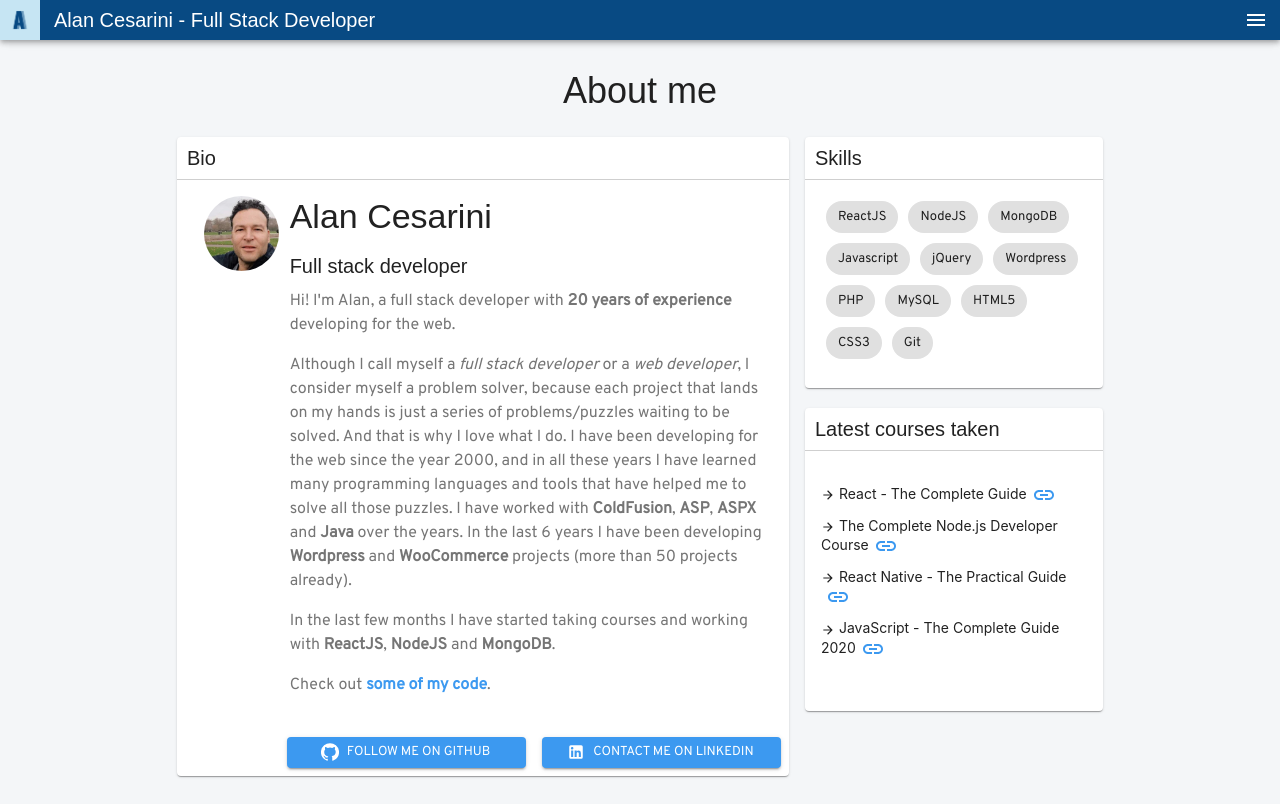
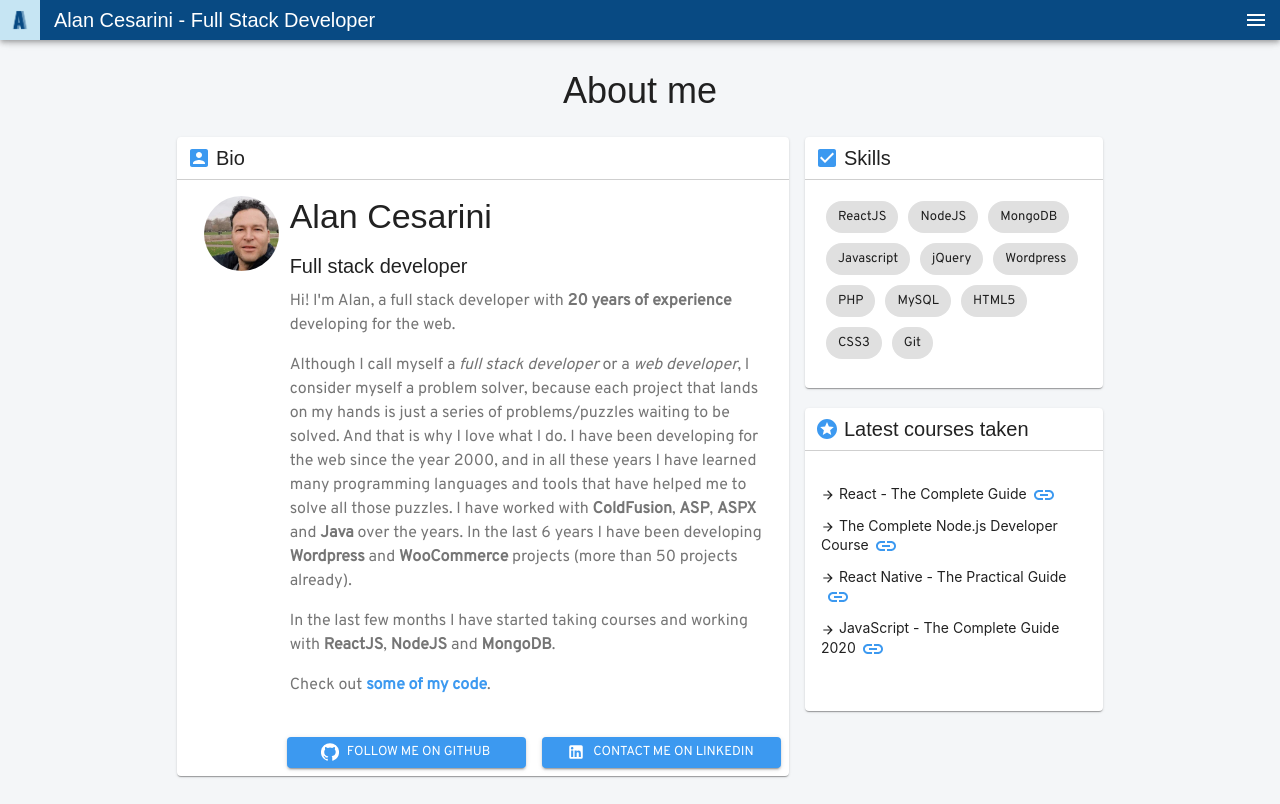
Before and after one commit to alancesarini/personal-portfolio, a React (Create React App) app: page / in a window 1280 px wide. Built offline with nearby package versions, Linux system fonts and the light colour scheme; a web font is replaced by a local one.

Commit message:
Added icons in the card header

```diff
--- a/src/components/Pages/Bio/Bio.js
+++ b/src/components/Pages/Bio/Bio.js
@@ -14,6 +14,9 @@ import GitHubIcon from "@material-ui/icons/GitHub";
 import LinkedIn from "@material-ui/icons/LinkedIn";
 import ArrowForward from "@material-ui/icons/ArrowForward";
 import LinkIcon from "@material-ui/icons/Link";
+import AccountBox from "@material-ui/icons/AccountBox";
+import CheckBox from "@material-ui/icons/CheckBox";
+import Stars from "@material-ui/icons/Stars";
 import Chip from "@material-ui/core/Chip";
 import parse from "html-react-parser";
 import Link from "@material-ui/core/Link";
@@ -31,7 +34,12 @@ const Bio = props => {
         <Grid item lg={6} md={6} xs={12}>
           <Card className={classes.Bio}>
             <div className={classes.CardHeader}>
-              <Typography variant="h6" component="h5">
+              <AccountBox className={classes.CardHeaderIcon} color="primary" />
+              <Typography
+                variant="h6"
+                component="h5"
+                className={classes.CardHeaderText}
+              >
                 Bio
               </Typography>
             </div>
@@ -114,7 +122,12 @@ const Bio = props => {
         <Grid item lg={3} md={6} xs={12}>
           <Card className={classes.Bio}>
             <div className={classes.CardHeader}>
-              <Typography variant="h6" component="h5">
+              <CheckBox className={classes.CardHeaderIcon} color="primary" />
+              <Typography
+                variant="h6"
+                component="h5"
+                className={classes.CardHeaderText}
+              >
                 Skills
               </Typography>
             </div>
@@ -126,7 +139,12 @@ const Bio = props => {
           </Card>
           <Card className={classes.Bio}>
             <div className={classes.CardHeader}>
-              <Typography variant="h6" component="h5">
+              <Stars className={classes.CardHeaderIcon} color="primary" />
+              <Typography
+                variant="h6"
+                component="h5"
+                className={classes.CardHeaderText}
+              >
                 Latest courses taken
               </Typography>
             </div>
--- a/src/components/Pages/Bio/Bio.module.css
+++ b/src/components/Pages/Bio/Bio.module.css
@@ -53,3 +53,14 @@
   vertical-align: middle;
   padding-left: 5px;
 }
+
+.CardHeaderIcon {
+  display: inline !important;
+  vertical-align: middle;
+}
+
+.CardHeaderText {
+  display: inline !important;
+  padding-left: 5px;
+  vertical-align: middle;
+}
--- a/src/components/Pages/NotFound/NotFound.js
+++ b/src/components/Pages/NotFound/NotFound.js
@@ -1,5 +1,4 @@
 import React from "react";
-import Button from "@material-ui/core/Button";
 import Typography from "@material-ui/core/Typography";
 import Grid from "@material-ui/core/Grid";
 import Link from "@material-ui/core/Link";
```
